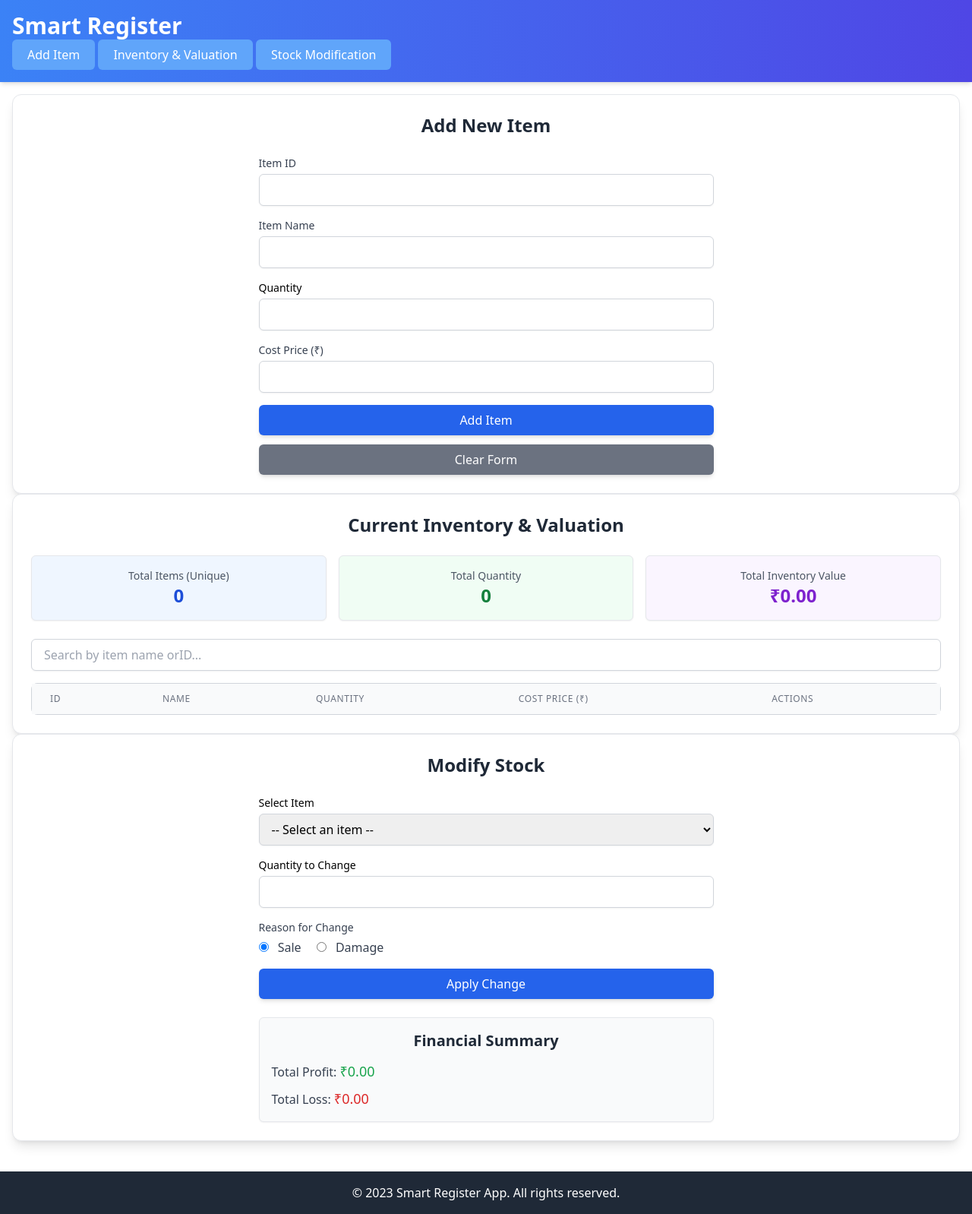
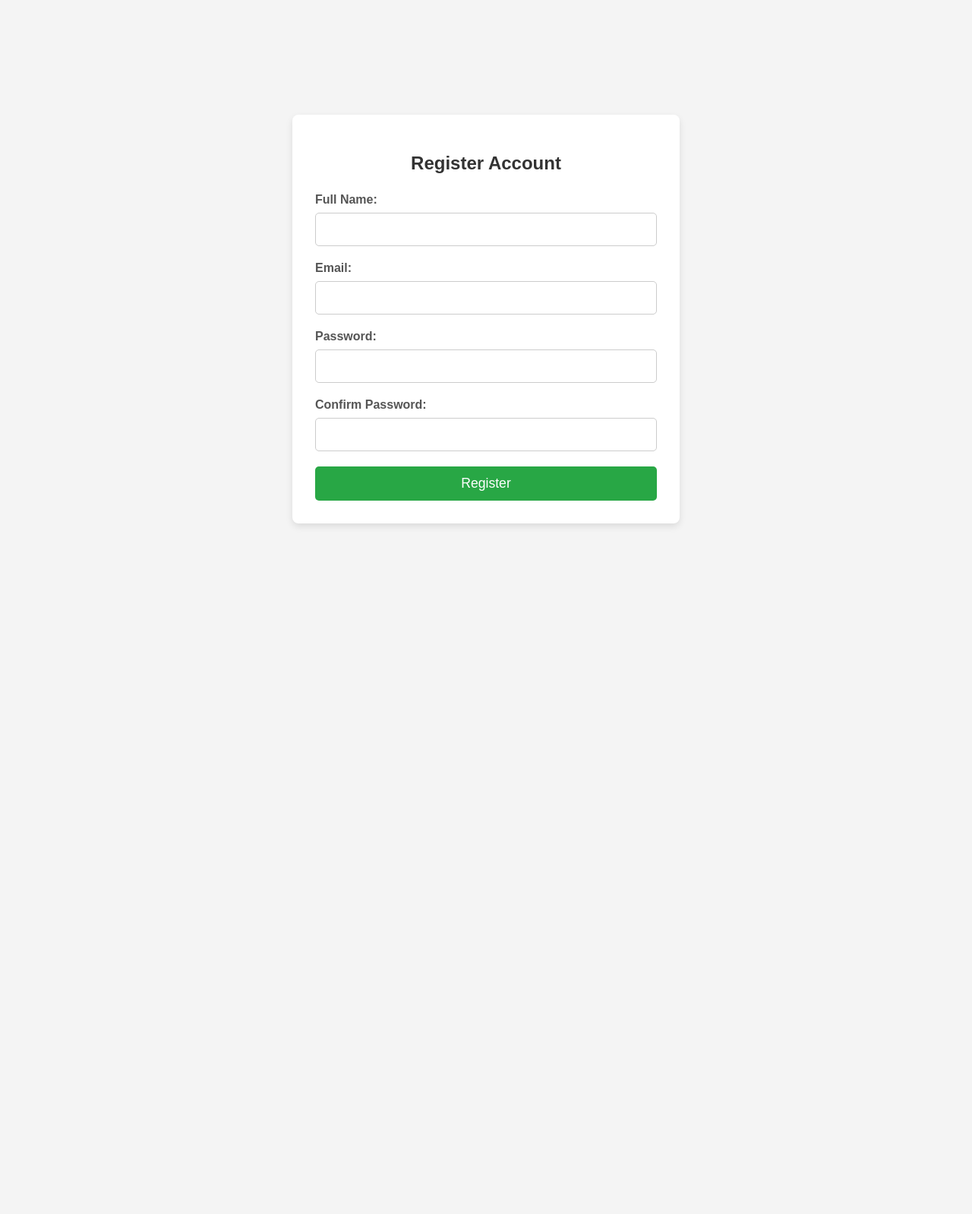
Before and after one commit to jyothi458/smartregister, a Python web app: template templates/index.html in a window 1280 px wide. Shown: the whole page at 76% size. After the commit the page ends 693 px from the top, so only its background shows below. Run offline with Jinja, Linux system fonts and the light colour scheme; the template is opened without the code that fills it, so the values that code supplies are empty; some libraries are stand-ins or nearby versions.

Commit message:
Update index.html

```diff
--- a/templates/index.html
+++ b/templates/index.html
@@ -1,415 +1,246 @@
 <!DOCTYPE html>
-
 <html lang="en">
-
 <head>
-
     <meta charset="UTF-8">
-
     <meta name="viewport" content="width=device-width, initial-scale=1.0">
-
-<title>Smart Register App</title>
-
-<!-- Tailwind CSS CDN -->
-
-<script src="https://cdn.tailwindcss.com"></script>
-
-<!-- Inter Font -->
-
-<link href="https://fonts.googleapis.com/css2?family=Inter:wght@400;500;600;700&display=swa p" rel="stylesheet">
-
-<!-- Link to external CSS file -->
-
-<link rel="stylesheet" href="{{ url_for('static', filename='styles.css') }}">
-
+    <title>Corrected Form Validation Example</title>
+    <style>
+        /* --- CSS for Styling the Form (Unchanged) --- */
+        body {
+            font-family: Arial, sans-serif;
+            padding: 20px;
+            background-color: #f4f4f4;
+            display: flex;
+            justify-content: center;
+            align-items: center;
+            min-height: 100vh;
+            margin: 0;
+        }
+        .container {
+            background-color: #fff;
+            padding: 30px;
+            border-radius: 8px;
+            box-shadow: 0 4px 10px rgba(0,0,0,0.1);
+            max-width: 450px;
+            width: 100%;
+        }
+        h2 {
+            text-align: center;
+            color: #333;
+            margin-bottom: 25px;
+        }
+        .form-group {
+            margin-bottom: 20px;
+        }
+        label {
+            display: block;
+            margin-bottom: 8px;
+            font-weight: bold;
+            color: #555;
+        }
+        input[type="text"],
+        input[type="email"],
+        input[type="password"] {
+            width: 100%;
+            padding: 12px;
+            border: 1px solid #ccc;
+            border-radius: 5px;
+            box-sizing: border-box;
+            font-size: 1em;
+        }
+        input[type="text"]:focus,
+        input[type="email"]:focus,
+        input[type="password"]:focus {
+            border-color: #007bff;
+            outline: none;
+            box-shadow: 0 0 5px rgba(0, 123, 255, 0.3);
+        }
+        .error-message {
+            color: #e74c3c;
+            font-size: 0.9em;
+            margin-top: 5px;
+            display: none;
+        }
+        button {
+            background-color: #28a745;
+            color: white;
+            padding: 12px 20px;
+            border: none;
+            border-radius: 5px;
+            cursor: pointer;
+            font-size: 1.1em;
+            width: 100%;
+            transition: background-color 0.3s ease;
+        }
+        button:hover {
+            background-color: #218838;
+        }
+        .success-message {
+            color: #28a745;
+            text-align: center;
+            margin-top: 20px;
+            font-weight: bold;
+            display: none;
+        }
+    </style>
 </head>
-
-<body class="ﬂex ﬂex-col min-h-screen">
-
-<header class="bg-gradient-to-r from-blue-500 to-indigo-600 shadow-md py-4">
-
-<div class="container mx-auto px-4 ﬂex ﬂex-col sm:ﬂex-row justify-between items- center">
-
-
-
-<h1 class="text-3xl font-bold text-white mb-4 sm:mb-0">Smart Register</h1>
-
-<nav class="ﬂex ﬂex-wrap gap-3">
-
-<button id="navAddItem" class="nav-button bg-blue-400 text-white py-2 px-5 rounded-md hover:bg-blue-500 transition duration-150 ease-in-out transform hover:scale- 105 active">
-
-Add Item
-
-</button>
-
-<button id="navInventoryView" class="nav-button bg-blue-400 text-white py-2 px-5 rounded-md hover:bg-blue-500 transition duration-150 ease-in-out transform hover:scale- 105">
-
-Inventory & Valuation
-
-</button>
-
-<button id="navStockModification" class="nav-button bg-blue-400 text-white py-2 px-5 rounded-md hover:bg-blue-500 transition duration-150 ease-in-out transform hover:scale-105">
-
-Stock Modification
-
-</button>
-
-</nav>
-
+<body>
+    <div class="container">
+        <h2>Register Account</h2>
+        <form id="registrationForm" onsubmit="return handleFormSubmit(event)">
+            <div class="form-group">
+                <label for="fullName">Full Name:</label>
+                <input type="text" id="fullName" name="fullName">
+                <div class="error-message" id="fullNameError">Full Name is required.</div>
+            </div>
+            <div class="form-group">
+                <label for="email">Email:</label>
+                <input type="email" id="email" name="email">
+                <div class="error-message" id="emailError">Please enter a valid email address.</div>
+            </div>
+            <div class="form-group">
+                <label for="password">Password:</label>
+                <input type="password" id="password" name="password">
+                <div class="error-message" id="passwordError">Password must be at least 8 characters.</div>
+            </div>
+            <div class="form-group">
+                <label for="confirmPassword">Confirm Password:</label>
+                <input type="password" id="confirmPassword" name="confirmPassword">
+                <div class="error-message" id="confirmPasswordError">Passwords do not match.</div>
+            </div>
+            <button type="submit">Register</button>
+            <p class="success-message" id="successMessage">Registration successful!</p>
+        </form>
     </div>
 
-</header>
+    <script>
+        /* --- CORRECTED JavaScript for Form Validation Logic --- */
 
+        // Wait for the DOM to be fully loaded before attaching event listeners
+        document.addEventListener('DOMContentLoaded', function() {
+            // Get references to all input and error elements
+            const fullNameInput = document.getElementById('fullName');
+            const emailInput = document.getElementById('email');
+            const passwordInput = document.getElementById('password');
+            const confirmPasswordInput = document.getElementById('confirmPassword');
 
+            const fullNameError = document.getElementById('fullNameError');
+            const emailError = document.getElementById('emailError');
+            const passwordError = document.getElementById('passwordError');
+            const confirmPasswordError = document.getElementById('confirmPasswordError');
 
+            // --- Helper functions to show/hide errors ---
+            function showError(inputElement, errorElement, message) {
+                errorElement.textContent = message;
+                errorElement.style.display = 'block';
+                inputElement.style.borderColor = '#e74c3c';
+            }
 
+            function hideError(inputElement, errorElement) {
+                errorElement.style.display = 'none';
+                inputElement.style.borderColor = '#ccc';
+            }
 
-<main class="ﬂex-grow container mx-auto p-4 ﬂex ﬂex-col gap-6">
+            // --- INDIVIDUAL VALIDATION FUNCTIONS ---
 
+            function validateFullName() {
+                if (fullNameInput.value.trim() === "") {
+                    showError(fullNameInput, fullNameError, "Full Name is required.");
+                    return false;
+                }
+                hideError(fullNameInput, fullNameError);
+                return true;
+            }
 
+            function validateEmail() {
+                const emailRegex = /^[^\s@]+@[^\s@]+\.[^\s@]+$/;
+                if (emailInput.value.trim() === "") {
+                    showError(emailInput, emailError, "Email is required.");
+                    return false;
+                }
+                if (!emailRegex.test(emailInput.value.trim())) {
+                    showError(emailInput, emailError, "Please enter a valid email address.");
+                    return false;
+                }
+                hideError(emailInput, emailError);
+                return true;
+            }
 
+            function validatePassword() {
+                const minPasswordLength = 8;
+                if (passwordInput.value.length < minPasswordLength) {
+                    showError(passwordInput, passwordError, `Password must be at least ${minPasswordLength} characters.`);
+                    return false;
+                }
+                hideError(passwordInput, passwordError);
+                // Also re-validate the confirm password field if the password changes
+                validateConfirmPassword();
+                return true;
+            }
 
+            function validateConfirmPassword() {
+                if (passwordInput.value !== confirmPasswordInput.value) {
+                    showError(confirmPasswordInput, confirmPasswordError, "Passwords do not match.");
+                    return false;
+                }
+                // Only hide error if there is content, to avoid hiding a "required" message.
+                if (confirmPasswordInput.value.length > 0) {
+                     hideError(confirmPasswordInput, confirmPasswordError);
+                }
+                return true;
+            }
 
-<!-- Message Box for general feedback -->
+            // --- EVENT LISTENERS ---
 
-<div id="globalMessageBox" class="mt-4 p-3 text-sm text-center rounded-md hidden" role="alert"></div>
+            // Add 'blur' event listeners to validate a field when the user leaves it
+            fullNameInput.addEventListener('blur', validateFullName);
+            emailInput.addEventListener('blur', validateEmail);
+            passwordInput.addEventListener('blur', validatePassword);
+            confirmPasswordInput.addEventListener('blur', validateConfirmPassword);
 
+            // Add 'input' listeners to hide errors as the user types
+            fullNameInput.addEventListener('input', () => hideError(fullNameInput, fullNameError));
+            emailInput.addEventListener('input', () => hideError(emailInput, emailError));
+            passwordInput.addEventListener('input', () => {
+                hideError(passwordInput, passwordError);
+                // If user is typing in password, also check confirm password in real-time
+                if(confirmPasswordInput.value.length > 0) validateConfirmPassword();
+            });
+            confirmPasswordInput.addEventListener('input', () => hideError(confirmPasswordInput, confirmPasswordError));
 
+            // --- MAIN FORM SUBMISSION HANDLER ---
+            window.handleFormSubmit = function(event) {
+                event.preventDefault(); // Prevent default page reload
 
+                // Run all validations and store their boolean results
+                const isFullNameValid = validateFullName();
+                const isEmailValid = validateEmail();
+                const isPasswordValid = validatePassword();
+                const isConfirmPasswordValid = validateConfirmPassword();
 
+                // Check if all individual validations passed
+                const isFormValid = isFullNameValid && isEmailValid && isPasswordValid && isConfirmPasswordValid;
 
-<!-- Add Item Screen -->
+                const successMessage = document.getElementById('successMessage');
+                if (isFormValid) {
+                    successMessage.style.display = 'block';
+                    document.getElementById('registrationForm').reset();
+                    console.log("Form submitted successfully!");
 
-<section id="addItemScreen" class="screen active bg-white p-6 rounded-xl shadow-lg border border-gray-200 ﬂex-col md:ﬂex-row gap-6">
+                    // In a real app, send data to a server here using fetch()
 
+                    // Hide all error messages on successful submission
+                    [fullNameError, emailError, passwordError, confirmPasswordError].forEach(e => e.style.display = 'none');
+                    // Reset all input borders
+                    [fullNameInput, emailInput, passwordInput, confirmPasswordInput].forEach(i => i.style.borderColor = '#ccc');
 
-
-<div class="w-full md:w-1/2 mx-auto">
-
-<h2 class="text-2xl font-semibold text-gray-800 mb-6 text-center">Add New Item</h2>
-
-<form id="itemForm" class="space-y-4">
-
-<div>
-
-<label for="itemId" class="block text-sm font-medium text-gray-700">Item
-
-ID</label>
-
-<input type="text" id="itemId" name="itemId" required
-
-class="mt-1 block w-full px-3 py-2 border border-gray-300 rounded-md shadow-sm focus:outline-none focus:ring-blue-500 focus:border-blue-500">
-
-</div>
-
-<div>
-
-<label for="itemName" class="block text-sm font-medium text-gray-700">Item Name</label>
-
-<input type="text" id="itemName" name="itemName" required
-
-class="mt-1 block w-full px-3 py-2 border border-gray-300 rounded-md shadow-sm focus:outline-none focus:ring-blue-500 focus:border-blue-500">
-
-</div>
-
-<div>
-
-<label for="itemQuantity" class="block text-sm font-medium text-gray- 700">Quantity</label>
-
-<input type="number" id="itemQuantity" name="itemQuantity" required
-
-min="0"
-
-class="mt-1 block w-full px-3 py-2 border border-gray-300 rounded-md shadow-sm focus:outline-none focus:ring-blue-500 focus:border-blue-500">
-
-</div>
-
-<div>
-
-<label for="itemPrice" class="block text-sm font-medium text-gray-700">Cost Price (₹)</label>
-
-<input type="number" id="itemPrice" name="itemPrice" required step="0.01"
-
-min="0"
-
-
-
-class="mt-1 block w-full px-3 py-2 border border-gray-300 rounded-md shadow-sm focus:outline-none focus:ring-blue-500 focus:border-blue-500">
-
-</div>
-
-<div class="ﬂex ﬂex-col space-y-3">
-
-<button type="submit" id="saveItemBtn"
-
-class="w-full bg-blue-600 text-white py-2 px-4 rounded-md hover:bg-blue- 700 focus:outline-none focus:ring-2 focus:ring-offset-2 focus:ring-blue-500 shadow-md transition duration-150 ease-in-out transform hover:scale-105">
-
-Add Item
-
-</button>
-
-<button type="button" id="clearFormBtn"
-
-class="w-full bg-gray-500 text-white py-2 px-4 rounded-md hover:bg-gray- 600 focus:outline-none focus:ring-2 focus:ring-offset-2 focus:ring-gray-400 shadow-md transition duration-150 ease-in-out transform hover:scale-105">
-
-Clear Form
-
-</button>
-
-</div>
-
-</form>
-
-</div>
-
-</section>
-
-
-
-
-
-<!-- Inventory View & Valuation Screen -->
-
-<section id="inventoryViewScreen" class="screen bg-white p-6 rounded-xl shadow-lg border border-gray-200 ﬂex-col gap-6">
-
-<h2 class="text-2xl font-semibold text-gray-800 mb-6 text-center">Current Inventory & Valuation</h2>
-
-
-
-
-
-<div class="grid grid-cols-1 md:grid-cols-3 gap-4 mb-6">
-
-<div class="bg-blue-50 p-4 rounded-md text-center shadow-sm border border-blue-
-
-200">
-
-
-
-<p class="text-gray-600 text-sm">Total Items (Unique)</p>
-
-<p id="totalUniqueItems" class="text-2xl font-bold text-blue-700">0</p>
-
-</div>
-
-<div class="bg-green-50 p-4 rounded-md text-center shadow-sm border border- green-200">
-
-<p class="text-gray-600 text-sm">Total Quantity</p>
-
-<p id="totalQuantity" class="text-2xl font-bold text-green-700">0</p>
-
-</div>
-
-<div class="bg-purple-50 p-4 rounded-md text-center shadow-sm border border- purple-200">
-
-<p class="text-gray-600 text-sm">Total Inventory Value</p>
-
-<p id="totalValuation" class="text-2xl font-bold text-purple-700">₹0.00</p>
-
-</div>
-
-</div>
-
-
-
-
-
-<div class="mb-4">
-
-<input type="text" id="inventorySearchBar" placeholder="Search by item name or
-
-ID..."
-
-class="w-full px-4 py-2 border border-gray-300 rounded-md shadow-sm focus:outline-none focus:ring-blue-500 focus:border-blue-500">
-
-</div>
-
-
-
-
-
-<div class="overﬂow-x-auto rounded-lg border border-gray-300">
-
-<table class="min-w-full divide-y divide-gray-200">
-
-<thead class="bg-gray-50">
-
-<tr>
-
-<th scope="col" class="px-6 py-3 text-left text-xs font-medium text-gray-500 uppercase tracking-wider">ID</th>
-
-<th scope="col" class="px-6 py-3 text-left text-xs font-medium text-gray-500 uppercase tracking-wider">Name</th>
-
-
-
-<th scope="col" class="px-6 py-3 text-left text-xs font-medium text-gray-500 uppercase tracking-wider">Quantity</th>
-
-<th scope="col" class="px-6 py-3 text-left text-xs font-medium text-gray-500 uppercase tracking-wider">Cost Price (₹)</th>
-
-<th scope="col" class="px-6 py-3 text-left text-xs font-medium text-gray-500 uppercase tracking-wider">Actions</th>
-
-</tr>
-
-</thead>
-
-<tbody id="inventoryList" class="bg-white divide-y divide-gray-200">
-
-<!-- Inventory items will be rendered here by JavaScript -->
-
-</tbody>
-
-</table>
-
-<div id="noItemsMessage" class="hidden text-center py-8 text-gray-500">No items in inventory. Add some!</div>
-
-</div>
-
-</section>
-
-
-
-
-
-<!-- Stock Modification Screen -->
-
-<section id="stockModificationScreen" class="screen bg-white p-6 rounded-xl shadow-lg border border-gray-200 ﬂex-col md:ﬂex-row gap-6">
-
-<div class="w-full md:w-1/2 mx-auto">
-
-<h2 class="text-2xl font-semibold text-gray-800 mb-6 text-center">Modify Stock</h2>
-
-<form id="stockModificationForm" class="space-y-4">
-
-<div>
-
-<label for="modifyItemId" class="block text-sm font-medium text-gray- 700">Select Item</label>
-
-<select id="modifyItemId" required
-
-class="mt-1 block w-full px-3 py-2 border border-gray-300 rounded-md shadow-sm focus:outline-none focus:ring-blue-500 focus:border-blue-500">
-
-
-
-<option value="">-- Select an item --</option>
-
-</select>
-
-</div>
-
-<div>
-
-<label for="modifyQuantity" class="block text-sm font-medium text-gray- 700">Quantity to Change</label>
-
-<input type="number" id="modifyQuantity" required min="1"
-
-class="mt-1 block w-full px-3 py-2 border border-gray-300 rounded-md shadow-sm focus:outline-none focus:ring-blue-500 focus:border-blue-500">
-
-</div>
-
-<div>
-
-<label class="block text-sm font-medium text-gray-700">Reason for Change</label>
-
-<div class="mt-1 ﬂex items-center space-x-4">
-
-<label class="inline-ﬂex items-center">
-
-<input type="radio" name="changeReason" value="sale" id="reasonSale" class="form-radio text-blue-600" checked>
-
-<span class="ml-2 text-gray-700">Sale</span>
-
-</label>
-
-<label class="inline-ﬂex items-center">
-
-<input type="radio" name="changeReason" value="damage" id="reasonDamage" class="form-radio text-red-600">
-
-<span class="ml-2 text-gray-700">Damage</span>
-
-</label>
-
-</div>
-
-</div>
-
-<div id="salePriceContainer" class="hidden">
-
-<label for="salePrice" class="block text-sm font-medium text-gray-700">Sale Price per Unit (₹)</label>
-
-<input type="number" id="salePrice" name="salePrice" step="0.01" min="0"
-
-
-
-class="mt-1 block w-full px-3 py-2 border border-gray-300 rounded-md shadow-sm focus:outline-none focus:ring-blue-500 focus:border-blue-500">
-
-</div>
-
-<button type="submit"
-
-class="w-full bg-blue-600 text-white py-2 px-4 rounded-md hover:bg-blue- 700 focus:outline-none focus:ring-2 focus:ring-offset-2 focus:ring-blue-500 shadow-md transition duration-150 ease-in-out transform hover:scale-105">
-
-Apply Change
-
-</button>
-
-</form>
-
-<div class="mt-6 p-4 rounded-md bg-gray-50 shadow-sm border border-gray-200">
-
-<h3 class="text-xl font-semibold text-gray-800 mb-3 text-center">Financial Summary</h3>
-
-<div class="ﬂex justify-between items-center mb-2">
-
-<span class="text-gray-700 font-medium">Total Profit:</span>
-
-<span id="totalProfitDisplay" class="text-green-600 text-lg font- bold">₹0.00</span>
-
-</div>
-
-<div class="ﬂex justify-between items-center">
-
-<span class="text-gray-700 font-medium">Total Loss:</span>
-
-<span id="totalLossDisplay" class="text-red-600 text-lg font- bold">₹0.00</span>
-
-</div>
-
-</div>
-
-</div>
-
-</section>
-
-
-
-
-
-</main>
-
-
-
-
-
-<footer class="bg-gray-800 text-white py-4 mt-6">
-
-
-
-<div class="container mx-auto px-4 text-center">
-
-<p>&copy; 2023 Smart Register App. All rights reserved.</p>
-
-</div>
-
-</footer>
-
-
-
-
-
-<!-- Link to external JavaScript file -->
-
-<script src="{{ url_for('static', filename='script.js') }}"></script>
-
+                } else {
+                    successMessage.style.display = 'none';
+                    console.log("Form validation failed. Please correct the errors.");
+                }
+                return false; // Redundant but good practice
+            }
+        });
+    </script>
 </body>
-
 </html>
```
Lines whose indentation alone changed are shown as unchanged.
